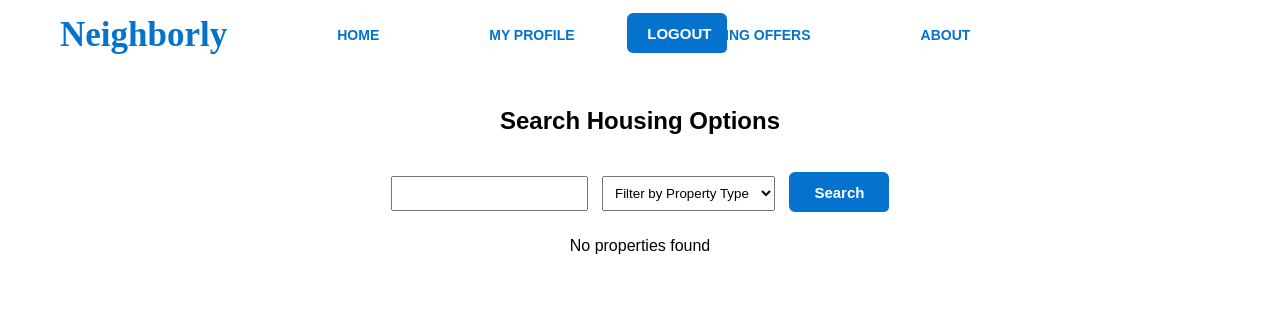
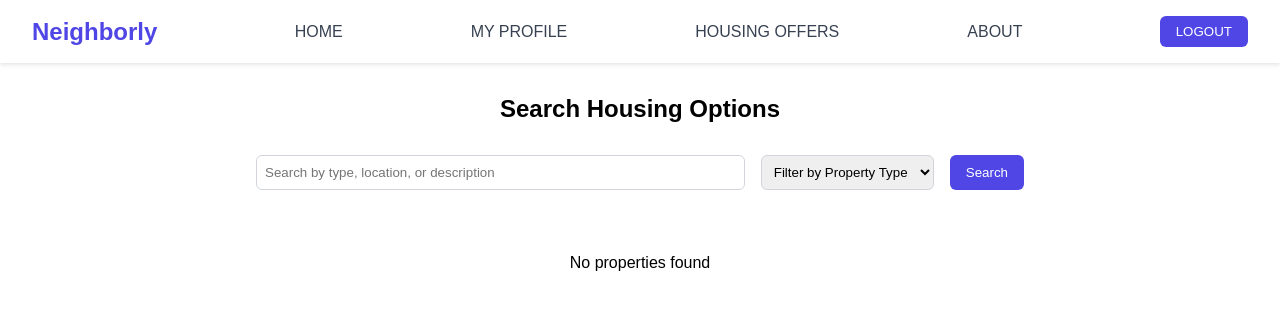
Before and after one commit to swns1/Housing_Allocation_System, a PHP site: page /searching.php in a window 1280 px wide. Shown: the top 310 px of the page. Run offline with PHP 8.4, Linux system fonts and the light colour scheme; data that the repository does not hold is empty.

Commit message:
modified some parts

```diff
--- a/searching-style.css
+++ b/searching-style.css
@@ -1,374 +1,129 @@
-*{
+* {
     margin: 0;
     padding: 0;
+    box-sizing: border-box;
+    font-family: Arial, sans-serif;
 }
 
-.main {
-    width: 100%;
-    background: linear-gradient(to top, rgba(0, 0, 0, 0.9) 0%, rgba(0, 0, 0, 0.5) 50%, rgba(0, 0, 0, 0) 100%), url(2.png.jpg);
-    background-position: center;
-    background-size: cover;
-    height: 100vh;
+.navbar {
+    background-color: white;
+    padding: 1rem 2rem;
+    display: flex;
+    justify-content: space-between;
+    align-items: center;
+    box-shadow: 0 2px 4px rgba(0,0,0,0.1);
 }
 
-
-.navbar{
-    width: 1200px;
-    height: 75px;
-    margin: auto;
+.logo {
+    color: #4F46E5;
+    font-size: 1.5rem;
+    font-weight: bold;
 }
 
-.icon{
-    width: 200px;
-    float: left;
-    height: 70px;
+.menu ul {
+    display: flex;
+    list-style: none;
+    gap: 8rem;
 }
 
-.logo{
-    color: #0573cd;
-    font-size: 35px;
-    font-family: 'Times New Roman', Times, serif;
-    padding-left: 20px;
-    float: left;
-    padding-top: 10px;
-    margin-top: 5px
-}
-
-.menu{
-    width: 400px;
-    float: left;
-    height: 70px;
-}
-
-ul{
-    float: left;
-    display: flex;
-    justify-content: center;
-    align-items: center;
-}
-
-ul li{
-    list-style: none;
-    margin-left: 110px;
-    margin-top: 27px;
-    font-size: 14px;
-}
-
-ul li a {
+.menu a {
     text-decoration: none;
-    color: #0573cd;
-    font-family: Arial;
-    font-weight: bold;
-    transition: 0.4s ease-in-out;
-    white-space: nowrap;
-    text-overflow: ellipsis;
-    overflow: hidden;
-    display: inline-block;
-    max-width: 100%;
-  }
-
-  ul li a:hover {
-    color: #f5f5f5;
-    text-decoration: underline;
-}
-
-
-body {
-    font-family: sans-serif;
-  }
-
-  .logout {
-    float: right;
-    margin-right: 40px;
+    color: #374151;
 }
 
 .btn {
-    background-color: #007bff;
+    background-color: #4F46E5;
     color: white;
-    padding: 4px 18px;
+    padding: 0.5rem 1rem;
     border: none;
+    border-radius: 0.375rem;
     cursor: pointer;
-    border-radius: 6px;
-    letter-spacing: 0px;
-    text-decoration: none;
-    font-family: Arial;
-    font-weight: bold;
-    transition: 0.4s ease-in-out;
-}
-
-
-.btn.text-adjust {
-    white-space: nowrap;
-    text-overflow: ellipsis;
-    overflow: hidden;
-    display: inline-block;
-    max-width: 100%;
-}
-
-
-.search{
-    width: 330px;
-    float: left;
-    margin-left: 270px;
-}
-
-.srch{
-    font-family: 'sans-serif';
-    width: 200px;
-    height: 40px;
-    background: transparent;
-    border: 1px solid #0573cd;
-    margin-top: 13px;
-    color: #fff;
-    border-right: none;
-    font-size: 16px;
-    float: left;
-    padding: 10px;
-    border-bottom-left-radius: 5px;
-    border-top-left-radius: 5px;
-}
-
-.btn{
-    width: 100px;
-    height: 40px;
-    background: #0573cd;
-    border: 2px solid #0573cd;
-    margin-top: 13px;
-    color: #fff;
-    font-size: 15px;
-    font-family: sans-serif;
-    border-bottom-right-radius: 5px;
-    border-bottom-right-radius: 5px;
-    transition: 0.2s ease;
-    cursor: pointer;
-}
-.btn:hover{
-    color: #000;
-}
-
-.btn:focus{
-    outline: none;
-}
-
-.srch:focus{
-    outline: none;
-}
-
-.content{
-    width: 1200px;
-    height: auto;
-    margin: auto;
-    color: #fff;
-    position: relative;
-}
-
-.content .par{
-    padding-left: 230px;
-    padding-bottom: 30px;
-    font-family: Arial;
-    letter-spacing: 1.2px;
-    line-height: 30px;
-}
-
-.content h1{
-    font-family: 'Times New Roman';
-    font-size: 50px;
-    padding-left: 210px;
-    margin-top: 9%;
-    letter-spacing: 4px;
-}
-
-.content .cn{
-    width: 160px;
-    height: 40px;
-    background: #0573cd;
-    border: none;
-    margin-bottom: 10px;
-    margin-left: 530px;
-    font-size: 15px;
-    font-family: arial;
-    border-radius: 10px;
-    cursor: pointer;
-    transition: .4s ease;
-
-}
-
-.content .cn a{
-    text-decoration: none;
-    color: #e0dede;
-    transition: .3s ease;
-}
-
-.cn:hover{
-    background-color: #fff;
-}
-
-.content span{
-    color: #0573cd;
-    font-size: 65px
-}
-
-.form{
-    width: 250px;
-    height: 340px;
-    background: linear-gradient(to top, rgba(0,0,0,0.8)50%,rgba(0,0,0,0.8)50%);
-    position: absolute;
-    top: -20px;
-    left: 890px;
-    transform: translate(0%,-5%);
-    border-radius: 10px;
-    padding: 25px;
-}
-
-.form h2{
-    width: 220px;
-    font-family: sans-serif;
-    text-align: center;
-    color: #0573cd;
-    font-size: 22px;
-    background-color: #fff;
-    border-radius: 10px;
-    margin: 2px;
-    padding: 8px;
-}
-
-.form input{
-    width: 240px;
-    height: 35px;
-    background: transparent;
-    border-bottom: 1px solid #0573cd;
-    border-top: none;
-    border-right: none;
-    border-left: none;
-    color: #fff;
-    font-size: 15px;
-    letter-spacing: 1px;
-    margin-top: 30px;
-    font-family: sans-serif;
-}
-
-.form input:focus{
-    outline: none;
-}
-
-::placeholder{
-    color: #fff;
-    font-family: Arial;
-}
-
-.btnn{
-    width: 240px;
-    height: 40px;
-    background: #0573cd;
-    border: none;
-    margin-top: 30px;
-    font-size: 18px;
-    border-radius: 10px;
-    cursor: pointer;
-    color: #fff;
-    transition: 0.4s ease;
-}
-.btnn:hover{
-    background: #fff;
-    color: #0573cd;
-}
-.btnn a{
-    text-decoration: none;
-    color: #000;
-    font-weight: bold;
-}
-.form .link{
-    font-family: Arial, Helvetica, sans-serif;
-    font-size: 17px;
-    padding-top: 20px;
-    text-align: center;
-}
-.form .link a{
-    text-decoration: none;
-    color: #0573cd;
-}
-.liw{
-    padding-top: 15px;
-    padding-bottom: 10px;
-    text-align: center;
-}
-.icons a{
-    text-decoration: none;
-    color: #fff;
-}
-.icons ion-icon{
-    color: #fff;
-    font-size: 30px;
-    padding-left: 14px;
-    padding-top: 5px;
-    transition: 0.3s ease;
-}
-.icons ion-icon:hover{
-    color: #0573cd;
-}
-
-body {
-    font-family: Arial, sans-serif;
 }
 
 .search-container {
-    text-align: center;
-    margin: 20px;
+    max-width: 800px;
+    margin: 2rem auto;
+    padding: 0 1rem;
+}
+
+.search-container form {
+    display: flex;
+    gap: 1rem;
 }
 
 .search-container input,
-.search-container select,
-.search-container button {
-    padding: 8px;
-    margin: 5px;
+.search-container select {
+    padding: 0.5rem;
+    border: 1px solid #D1D5DB;
+    border-radius: 0.375rem;
 }
 
-table {
-    border-collapse: collapse;
-    width: 90%;
-    margin: 20px auto;
+.search-container input {
+    flex: 1;
 }
 
-th, td {
-    border: 1px solid #ddd;
-    padding: 8px;
-    text-align: center;
+.properties-grid {
+    display: grid;
+    grid-template-columns: repeat(auto-fill, minmax(300px, 1fr));
+    gap: 2rem;
+    padding: 2rem;
+    max-width: 1200px;
+    margin: 0 auto;
 }
 
-th {
-    background-color: #f4f4f4;
+.property-card {
+    border-radius: 0.5rem;
+    overflow: hidden;
+    box-shadow: 0 4px 6px rgba(0,0,0,0.1);
+    background: white;
 }
 
-.buy-button {
-    background-color: #0573cd;
-    color: white;
-    border: none;
-    padding: 6px 12px;
-    cursor: pointer;
-    border-radius: 5px;
+.property-image {
+    width: 100%;
+    height: 200px;
+    object-fit: cover;
 }
 
-.buy-button:hover {
-    background-color: #45a049;
-}
-.cont{
-
+.property-details {
+    padding: 1rem;
 }
 
-.navbar {
-    width: 1200px;
-    height: 75px;
-    margin: auto;
+.property-type {
+    color: #6B7280;
+    font-size: 0.875rem;
+    margin-bottom: 0.5rem;
 }
 
-.navbar .menu ul {
-    list-style-type: none;
+.property-location {
+    font-weight: bold;
+    font-size: 1.125rem;
+    margin-bottom: 1rem;
 }
 
-.navbar .menu ul li {
-    display: inline-block;
+.property-specs {
+    display: flex;
+    justify-content: space-between;
+    margin-bottom: 1rem;
+    color: #6B7280;
+    font-size: 0.875rem;
 }
 
-.navbar .menu ul li a {
-    text-decoration: none;
+.property-price {
+    font-weight: bold;
+    margin-bottom: 1rem;
 }
+
+.buy-now {
+    width: 100%;
+    background-color: #10B981;
+    color: white;
+    padding: 0.75rem;
+    border: none;
+    border-radius: 0.375rem;
+    cursor: pointer;
+    font-weight: bold;
+}
+
+.buy-now:hover {
+    background-color: #059669;
+}
```
Lines whose indentation alone changed are shown as unchanged.
